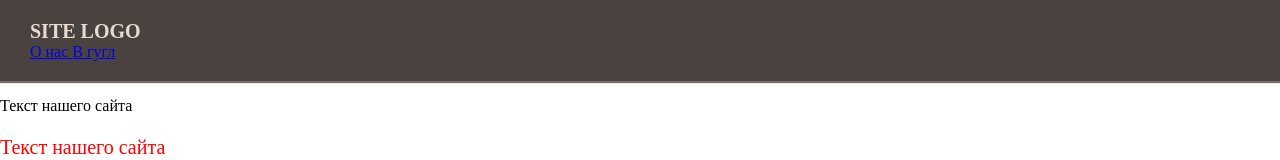
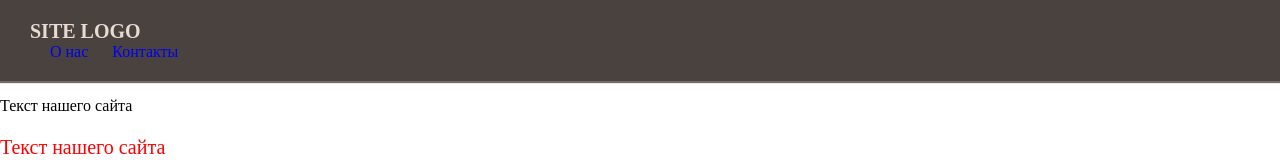
Before and after one commit to Ksbro/HTMLCSS, a plain HTML site: page index.html in a window 1280 px wide. Shown: the top 160 px of the page. Drawn offline with Linux system fonts and the light colour scheme.

Commit message:
Navigation layout

```diff
--- a/index.html
+++ b/index.html
@@ -10,8 +10,12 @@
 	<body>
 		<header class="site-header">
 			<h1 class="myclass"> Site logo </h1>
-			<a href="about.html"> О нас </a>
-			<a href="http://google.ru" target="_blank" title="Если надо погуглить" rel="nofollow"> В гугл </a>
+			<nav id="main-menu">
+				<ul>
+					<li><a href="about.html"> О нас </a></li>
+					<li><a href="about.html"> Контакты </a></li>
+				</ul>
+			</nav>
 		</header>
 		<main>
 			<p id="simple_text"> Текст нашего сайта </p>
--- a/style.css
+++ b/style.css
@@ -27,3 +27,30 @@
 	font-size: 20px;
 	text-transform: uppercase;
 }
+
+#main-menu  {
+
+}
+
+#main-menu ul {
+	padding: 0;
+	margin: 0;
+}
+
+#main-menu ul li{
+	list-style: none;
+	display: inline;
+	margin-bottom: 20px;
+	margin-top: 20px;
+	margin-left: 20px;
+}
+
+#main-menu ul li a {
+	text-decoration: none;
+	color: ##e8dbd3;
+}
+
+#main-menu ul li a:hover {
+	color: #f05f40;
+	cursor: pointer;
+}
```
